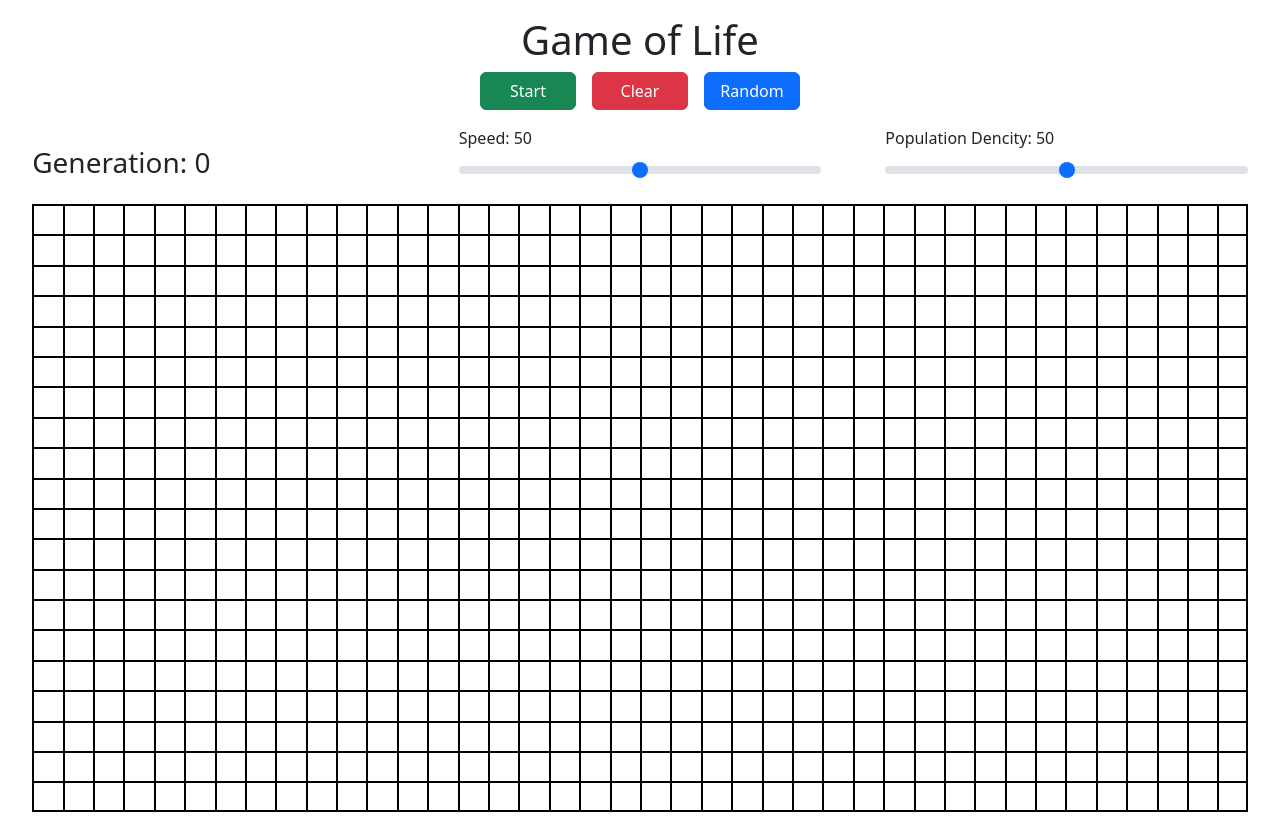
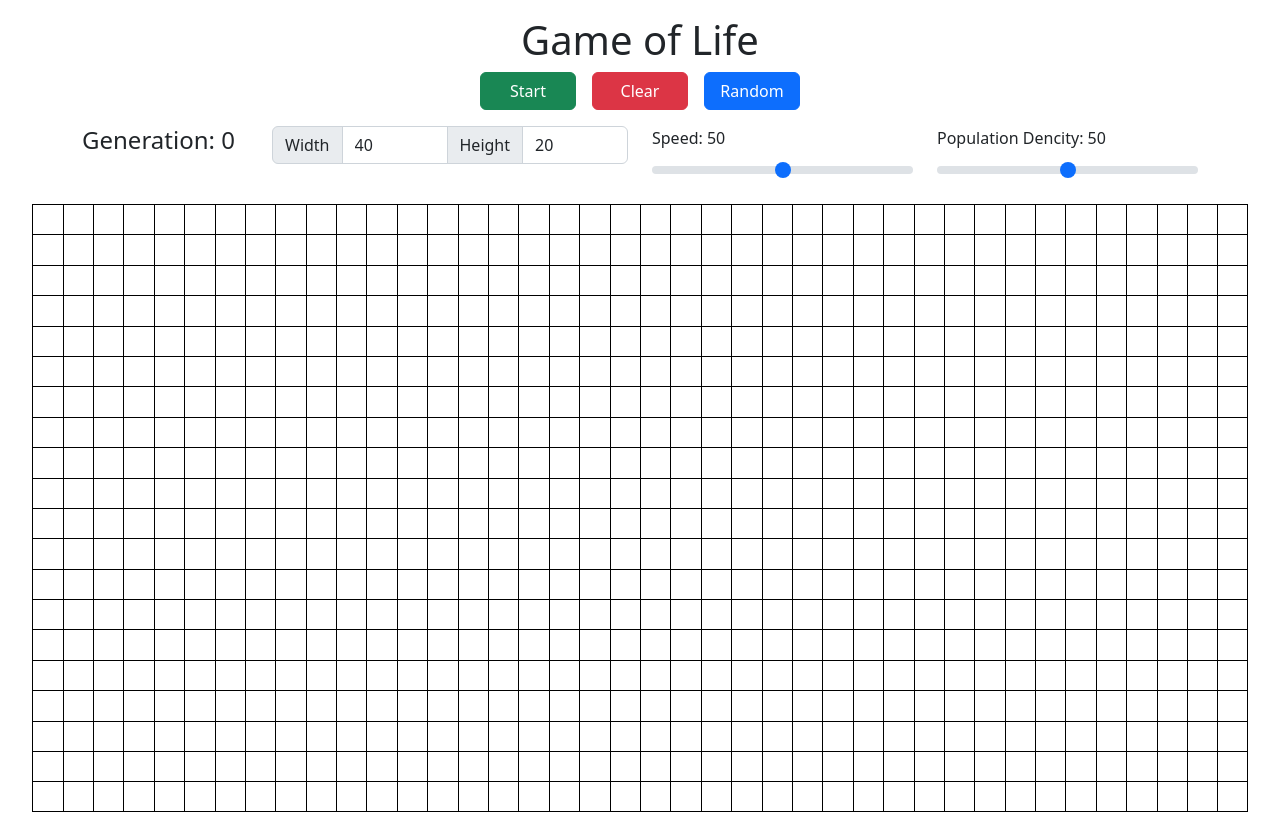
Before and after one commit to jacobgad/game-of-life-react, a React (Vite) app: page / in a window 1280 px wide. Built offline with nearby package versions, Linux system fonts and the light colour scheme.

Commit message:
add width and height options

```diff
--- a/src/App.tsx
+++ b/src/App.tsx
@@ -1,7 +1,9 @@
 import { useEffect, useState } from 'react';
 
-const numCols = 40;
-const numRows = 20;
+interface GridSize {
+	cols: number;
+	rows: number;
+}
 
 const neighbours = [
 	[-1, -1],
@@ -14,18 +16,18 @@ const neighbours = [
 	[1, 1],
 ];
 
-function generateGrid() {
+function generateGrid(gridSize: GridSize) {
 	let grid: number[][] = [];
-	for (let i = 0; i < numRows; i++) {
-		grid.push(Array.from(Array(numCols), () => 0));
+	for (let i = 0; i < gridSize.rows; i++) {
+		grid.push(Array.from(Array(gridSize.cols), () => 0));
 	}
 	return grid;
 }
 
-function generateRandomGrid(randPopDenc: number) {
+function generateRandomGrid(gridSize: GridSize, randPopDenc: number) {
 	let grid: number[][] = [];
-	for (let i = 0; i < numRows; i++) {
-		grid.push(Array.from(Array(numCols), () => (Math.random() < randPopDenc / 100 ? 1 : 0)));
+	for (let i = 0; i < gridSize.rows; i++) {
+		grid.push(Array.from(Array(gridSize.cols), () => (Math.random() < randPopDenc / 100 ? 1 : 0)));
 	}
 	return grid;
 }
@@ -39,17 +41,16 @@ function getNeighbours(grid: number[][], i: number, j: number) {
 	neighbours.map((n) => {
 		const realI = i + n[1];
 		const realJ = j + n[0];
-		if (realI >= 0 && realI < numRows && realJ >= 0 && realJ < numCols)
+		if (realI >= 0 && realI < grid.length && realJ >= 0 && realJ < grid[0].length)
 			numNeighbours += grid[realI][realJ];
 	});
-	console.log(numNeighbours);
 	return numNeighbours;
 }
 
 function getNextGen(grid: number[][]) {
 	let newGrid = copyGrid(grid);
-	for (let i = 0; i < numRows; i++) {
-		for (let j = 0; j < numCols; j++) {
+	for (let i = 0; i < grid.length; i++) {
+		for (let j = 0; j < grid[0].length; j++) {
 			const neighbours = getNeighbours(grid, i, j);
 			if (neighbours < 2 || neighbours > 3) newGrid[i][j] = 0;
 			if (neighbours === 3) newGrid[i][j] = 1;
@@ -59,7 +60,8 @@ function getNextGen(grid: number[][]) {
 }
 
 export default function App() {
-	const [grid, setGrid] = useState(generateGrid());
+	const [gridSize, setGridSize] = useState<GridSize>({ cols: 40, rows: 20 });
+	const [grid, setGrid] = useState(generateGrid(gridSize));
 	const [running, setRunning] = useState(false);
 	const [gen, setGen] = useState(0);
 	const [speed, setSpeed] = useState(50);
@@ -72,9 +74,13 @@ export default function App() {
 	}
 
 	function handleClear() {
-		setGrid(generateGrid());
+		setGrid(generateGrid(gridSize));
 		setGen(0);
 	}
+
+	useEffect(() => {
+		handleClear();
+	}, [gridSize]);
 
 	useEffect(() => {
 		if (!running) return;
@@ -93,7 +99,7 @@ export default function App() {
 	}, [running, speed]);
 
 	return (
-		<div style={{ display: 'grid', justifyContent: 'center', marginTop: '1rem' }}>
+		<div style={{ display: 'grid', justifyContent: 'center', margin: '1rem' }}>
 			<h1 style={{ textAlign: 'center' }}>Game of Life</h1>
 			<div style={{ display: 'flex', gap: '1rem', justifyContent: 'center' }}>
 				<button
@@ -116,7 +122,7 @@ export default function App() {
 					className='btn btn-primary'
 					onClick={() => {
 						handleClear();
-						setGrid(generateRandomGrid(randPopDenc));
+						setGrid(generateRandomGrid(gridSize, randPopDenc));
 					}}
 					disabled={running}
 				>
@@ -124,17 +130,39 @@ export default function App() {
 				</button>
 			</div>
 			<div
+				className='container'
 				style={{
-					display: 'flex',
-					gap: '4rem',
-					justifyContent: 'space-between',
-					alignItems: 'end',
 					marginTop: '1rem',
 					marginBottom: '1rem',
 				}}
 			>
-				<h3 style={{ width: `${100 / 3}%` }}>Generation: {gen}</h3>
-				<div style={{ width: `${100 / 3}%` }}>
+				<div className='row'>
+					<div className='col-12 col-md-2'>
+						<h4>Generation: {gen}</h4>
+					</div>
+					<div className='col-12 col-md-4'>
+						<div className='input-group'>
+							<span className='input-group-text'>Width</span>
+							<input
+								value={gridSize.cols ? gridSize.cols : ''}
+								onChange={(e) => setGridSize({ ...gridSize, cols: +e.target.value })}
+								type='number'
+								className='form-control'
+								placeholder='Width'
+								disabled={running}
+							/>
+							<span className='input-group-text'>Height</span>
+							<input
+								value={gridSize.rows ? gridSize.rows : ''}
+								onChange={(e) => setGridSize({ ...gridSize, rows: +e.target.value })}
+								type='number'
+								className='form-control'
+								placeholder='Height'
+								disabled={running}
+							/>
+						</div>
+					</div>
+					<div className='col-6 col-md-3'>
 						<label htmlFor='speed' className='form-label'>
 							Speed: {speed}
 						</label>
@@ -148,7 +176,7 @@ export default function App() {
 							onChange={(e) => setSpeed(parseInt(e.target.value))}
 						/>
 					</div>
-				<div style={{ width: `${100 / 3}%` }}>
+					<div className='col-6 col-md-3'>
 						<label htmlFor='dencity' className='form-label'>
 							Population Dencity: {randPopDenc}
 						</label>
@@ -164,11 +192,12 @@ export default function App() {
 						/>
 					</div>
 				</div>
+			</div>
 			<div
 				style={{
 					display: 'grid',
 					justifyContent: 'center',
-					gridTemplateColumns: `repeat(${numCols}, calc(95vw / ${numCols}))`,
+					gridTemplateColumns: `repeat(${gridSize.cols}, calc(95vw / ${gridSize.cols}))`,
 				}}
 			>
 				{grid.map((row, i) =>
@@ -177,12 +206,12 @@ export default function App() {
 							key={`${i},${j}`}
 							onClick={() => handleToggleTile(i, j)}
 							style={{
-								width: `calc(95vw / ${numCols})`,
+								width: `calc(95vw / ${gridSize.cols})`,
 								aspectRatio: '1',
-								borderTop: '2px solid black',
-								borderLeft: '2px solid black',
-								borderRight: j === numCols - 1 ? '2px solid black' : undefined,
-								borderBottom: i === numRows - 1 ? '2px solid black' : undefined,
+								borderTop: '1px solid black',
+								borderLeft: '1px solid black',
+								borderRight: j === gridSize.cols - 1 ? '1px solid black' : undefined,
+								borderBottom: i === gridSize.rows - 1 ? '1px solid black' : undefined,
 								background: col ? 'lightblue' : undefined,
 							}}
 						/>
```
Lines whose indentation alone changed are shown as unchanged.
